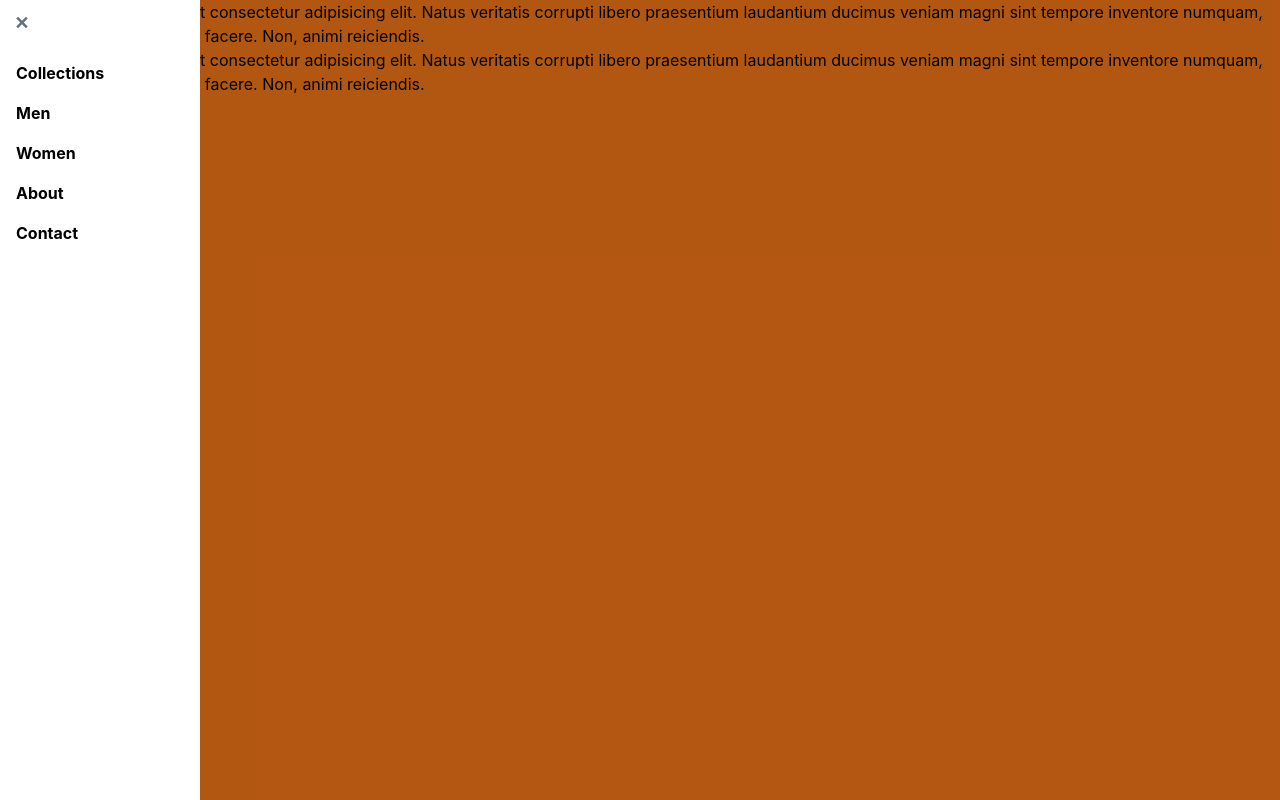
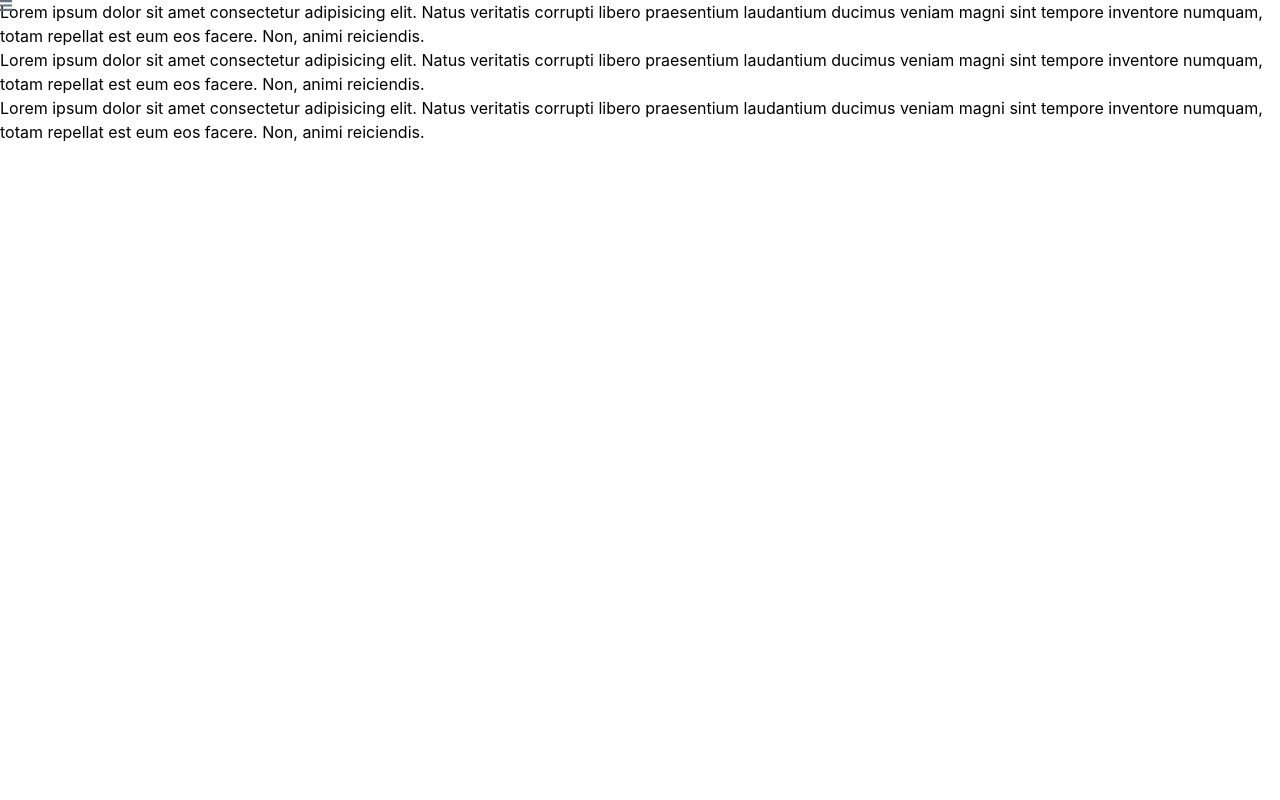
Before and after one commit to MiroDev20/ecommerce-ts, a React app: page / in a window 1280 px wide. Built offline with nearby package versions, Linux system fonts and the light colour scheme; the HTML template or start-up script is replaced by a standard one.

Commit message:
✨ make Navbar toggle

```diff
--- a/src/App.tsx
+++ b/src/App.tsx
@@ -4,12 +4,15 @@ function App() {
   return (
     <main className="
         min-h-screen
-        bg-orange
+        relative
       "
     >
       <Navbar/>
-      <p>Lorem ipsum dolor sit amet consectetur adipisicing elit. Natus veritatis corrupti libero praesentium laudantium ducimus veniam magni sint tempore inventore numquam, totam repellat est eum eos facere. Non, animi reiciendis.</p>
-      <p>Lorem ipsum dolor sit amet consectetur adipisicing elit. Natus veritatis corrupti libero praesentium laudantium ducimus veniam magni sint tempore inventore numquam, totam repellat est eum eos facere. Non, animi reiciendis.</p>
+      <div className="">
+        <p>Lorem ipsum dolor sit amet consectetur adipisicing elit. Natus veritatis corrupti libero praesentium laudantium ducimus veniam magni sint tempore inventore numquam, totam repellat est eum eos facere. Non, animi reiciendis.</p>
+        <p>Lorem ipsum dolor sit amet consectetur adipisicing elit. Natus veritatis corrupti libero praesentium laudantium ducimus veniam magni sint tempore inventore numquam, totam repellat est eum eos facere. Non, animi reiciendis.</p>
+        <p>Lorem ipsum dolor sit amet consectetur adipisicing elit. Natus veritatis corrupti libero praesentium laudantium ducimus veniam magni sint tempore inventore numquam, totam repellat est eum eos facere. Non, animi reiciendis.</p>
+      </div>
     </main>
   )
 }
--- /dev/null
+++ b/src/components/icons/icon-close.tsx
@@ -0,0 +1,24 @@
+type IconCloseProps = {
+    onClick: () => void
+}
+
+export const IconClose = ({onClick}: IconCloseProps) => {
+    return (
+        <svg
+            className="
+                    cursor-pointer
+                    text-gray-500
+                    hover:text-orange
+                "
+            onClick={onClick}
+            width="14"
+            height="15"
+            xmlns="http://www.w3.org/2000/svg"
+        >
+            <path
+                d="m11.596.782 2.122 2.122L9.12 7.499l4.597 4.597-2.122 2.122L7 9.62l-4.595 4.597-2.122-2.122L4.878 7.5.282 2.904 2.404.782l4.595 4.596L11.596.782Z"
+                fill="currentColor"
+                fill-rule="evenodd"/>
+        </svg>
+    )
+}
--- a/src/components/navbar.tsx
+++ b/src/components/navbar.tsx
@@ -1,13 +1,19 @@
+import { useState } from 'react'
+import { IconClose } from './icons/icon-close.tsx'
+
 export const Navbar = () => {
+    const [isOpen, setIsOpen] = useState<boolean>(false)
+
     return (
-        <div className="
+            <div className={`
+                    ${isOpen ? 'bg-black/30' : 'bg-black/0'}
                     absolute
                     w-full
                     h-screen
-                bg-black/30
-
-            "
+                `}
             >
+        {
+            isOpen ? (
                     <nav className="
                             flex
                             flex-col
@@ -18,17 +24,14 @@ export const Navbar = () => {
                             bg-white
                         "
                     >
-                <img className="
-                        w-3
-                    "
-                    src="./src/assets/icons/icon-close.svg"
-                    alt="close navbar"
-                />
+                        <IconClose onClick={() => {setIsOpen(false)}}/>
                         <ul className="
                                 flex
                                 flex-col
                                 gap-4
                                 font-bold
+                                text-lg
+                                text-very-dark-blue
                             "
                         >
                             <li>
@@ -48,6 +51,18 @@ export const Navbar = () => {
                             </li>
                         </ul>
                     </nav>
+                ) : (
+                    <img
+                        className="
+                            w-3
+                            cursor-pointer
+                        "
+                        onClick={() => setIsOpen(true)}
+                        src="./src/assets/icons/icon-menu.svg"
+                        alt="menu icon"
+                    />
+                )
+            }
         </div>
     )
 }
```
Also changed, not shown: src/assets/icons/icon-close.svg. Lines whose indentation alone changed are shown as unchanged.
